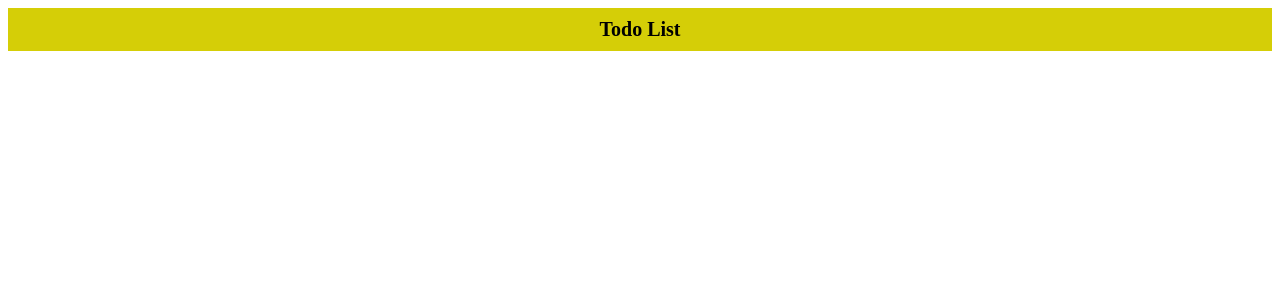
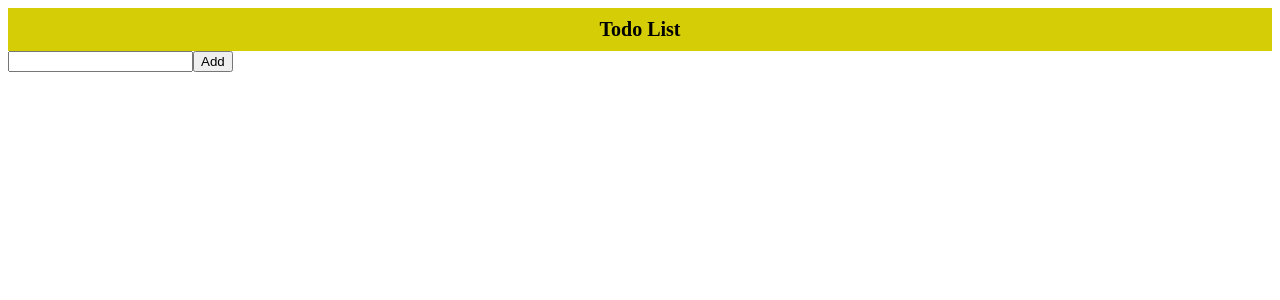
Before and after one commit to Nayem73/Projects, a React (Vite) app in the folder todo-app/: page / in a window 1280 px wide. Shown: the top 300 px of the page. Built offline with nearby package versions, Linux system fonts and the light colour scheme.

Commit message:
button is getting clicked

```diff
--- a/todo-app/src/App.jsx
+++ b/todo-app/src/App.jsx
@@ -1,9 +1,11 @@
+import Form from "./components/Form";
 import Header from "./components/Header";
 
 function App() {
   return (
     <div className="App">
       <Header />
+      <Form />
     </div>
   );
 }
--- /dev/null
+++ b/todo-app/src/components/Form.jsx
@@ -0,0 +1,23 @@
+import { useState } from "react";
+
+export default function Form() {
+  const [todo, setTodo] = useState("");
+
+  function buttonClickEvent(event) {
+    event.preventDefault();
+    console.log("button clicked");
+  }
+
+  return (
+    <form>
+      <input
+        onChange={(event) => setTodo(event.target.value)}
+        type="text"
+        value={todo}
+      />
+      <button onClick={(event) => buttonClickEvent(event)} type="submit">
+        Add
+      </button>
+    </form>
+  );
+}
```
